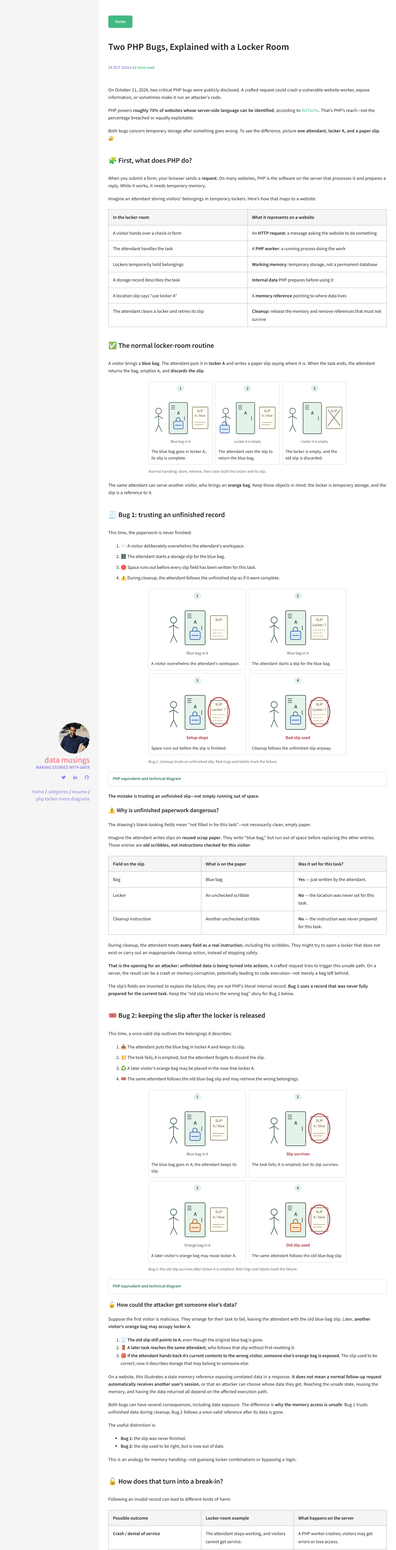
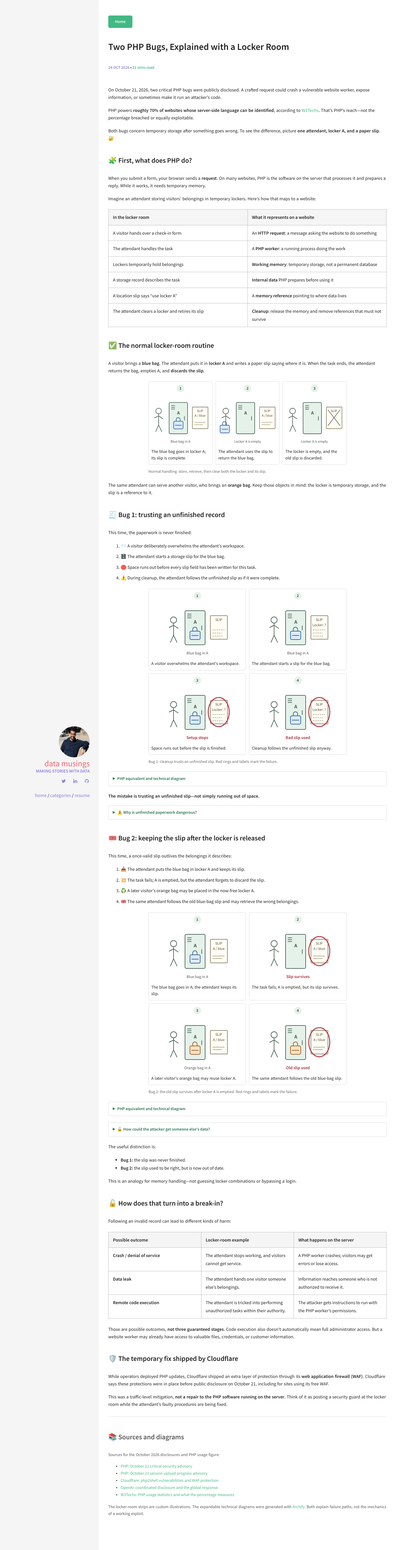
Before and after one commit to kunalkohli/kunalkohli.github.io, a Jekyll site: the page built from _posts/2026-10-24-php-vulnerabilities-locker-room.md, in a window 1280 px wide. Shown: the whole page at 31% size. Built offline with Jekyll 4.4.1, drawn with Linux system fonts in a browser that asks for light colours.

Commit message:
Collapse PHP explanations and remove extra copy and sidebar link

````diff
--- a/_includes/sidebar.html
+++ b/_includes/sidebar.html
@@ -16,7 +16,7 @@
       <li class="nav-item">
         <a href="{{ site.url }}/">home</a>
       </li>
-      {% for page in site.pages %} {% if page.title %}
+      {% for page in site.pages %} {% if page.title and page.nav_exclude != true %}
       <li class="nav-item">
         <a href="{{ site.url }}{{ page.url }}">{{ page.title }}</a>
       </li>
--- a/_posts/2026-10-24-php-vulnerabilities-locker-room.md
+++ b/_posts/2026-10-24-php-vulnerabilities-locker-room.md
@@ -8,7 +8,7 @@ published: true
 post_class: php-locker-post
 ---
 
-<link rel="stylesheet" href="{{ '/css/php-locker-post.css' | relative_url }}?v=5">
+<link rel="stylesheet" href="{{ '/css/php-locker-post.css' | relative_url }}?v=6">
 
 On October 21, 2026, two critical PHP bugs were publicly disclosed. A crafted request could crash a vulnerable website worker, expose information, or sometimes make it run an attacker's code.
 
@@ -69,9 +69,9 @@ Fields that were never initialized are not necessarily safely empty. The recycle
 
 **The mistake is trusting an unfinished slip—not simply running out of space.**
 
-<div id="php-unfinished-example" markdown="1">
-
-#### ⚠️ Why is unfinished paperwork dangerous?
+<details id="php-unfinished-example" class="php-example-notes">
+<summary>⚠️ Why is unfinished paperwork dangerous?</summary>
+<div markdown="1">
 
 The drawing's blank-looking fields mean “not filled in for this task”—not necessarily clean, empty paper.
 
@@ -90,6 +90,7 @@ During cleanup, the attendant treats **every field as a real instruction**, incl
 The slip's fields are invented to explain the failure; they are not PHP's literal internal record. **Bug 1 uses a record that was never fully prepared for the current task.** Keep the “old slip returns the wrong bag” story for Bug 2 below.
 
 </div>
+</details>
 
 ### 🎟️ Bug 2: keeping the slip after the locker is released
 
@@ -110,9 +111,9 @@ This is **CVE-2026-109619**. Not every later request encounters the vulnerable s
 {% endcapture %}
 {% include php-locker-diagram.html id="stale" title="Bug 2: the old slip survives after locker A is emptied" notes=stale_php %}
 
-<div id="php-stale-example" markdown="1">
-
-#### 🔓 How could the attacker get someone else's data?
+<details id="php-stale-example" class="php-example-notes">
+<summary>🔓 How could the attacker get someone else's data?</summary>
+<div markdown="1">
 
 Suppose the first visitor is malicious. They arrange for their task to fail, leaving the attendant with the old blue-bag slip. Later, **another visitor's orange bag may occupy locker A**.
 
@@ -125,6 +126,7 @@ On a website, this illustrates a stale memory reference exposing unrelated data
 Both bugs can have several consequences, including data exposure. The difference is **why the memory access is unsafe**: Bug 1 trusts unfinished data during cleanup; Bug 2 follows a once-valid reference after its data is gone.
 
 </div>
+</details>
 
 The useful distinction is:
 
@@ -151,17 +153,6 @@ While operators deployed PHP updates, Cloudflare shipped an extra layer of prote
 
 This was a traffic-level mitigation, **not a repair to the PHP software running on the server**. Think of it as posting a security guard at the locker room while the attendant's faulty procedures are being fixed.
 
-The guard can help in two ways:
-
-1. **Check what comes in.** A recognizable malicious request can be blocked before it reaches PHP—like rejecting an obviously suspicious form at the entrance.
-2. **Check the whole exchange.** Some forms look ordinary on their own. Cloudflare's **full transaction detection** combines signals from the incoming request and the outgoing response. A matching response can then be blocked before it reaches the requester.
-
-For example, imagine the guard lets a form through because it doesn't provide enough evidence of trouble. The attendant processes it and starts handing back belongings. Now the form **together with what is leaving** reveals a suspicious exchange. The guard can stop that return at the door, reducing the chance of someone walking away with another visitor's belongings.
-
-But **stopping belongings at the exit cannot undo something the attendant already did**. Likewise, blocking a response doesn't reverse code already executed on the server. This protection buys time and adds defense in depth; PHP still needs its security update. Coverage also depends on the applicable rules being enabled and traffic actually passing through the WAF.
-
-The mental model I want to keep is simple: **temporary storage needs accurate references, and failure paths need just as much care as the happy path.**
-
 <div class="php-sources" markdown="1">
 
 ### 📚 Sources and diagrams
--- a/css/php-locker-post.css
+++ b/css/php-locker-post.css
@@ -2,10 +2,14 @@
 .php-locker-post { max-width: 1040px; margin-inline: auto; }
 .php-locker-post .post-content { line-height: 1.7; }
 .php-explainer > ol > li { margin-bottom: 0.6em; }
-.php-technical-notes { margin: 1em 0 1.5em; padding: 0.8em 1em; border: 1px solid #d7ddd9; border-radius: 4px; color: #555; font-size: 0.9em; }
-.php-technical-notes summary { color: #28744f; cursor: pointer; font-weight: 600; }
-.php-technical-notes summary:focus-visible { outline: 2px solid #28744f; outline-offset: 4px; }
-.php-technical-notes[open] summary { margin-bottom: 1em; }
+.php-technical-notes,
+.php-example-notes { margin: 1em 0 1.5em; padding: 0.8em 1em; border: 1px solid #d7ddd9; border-radius: 4px; color: #555; font-size: 0.9em; }
+.php-technical-notes summary,
+.php-example-notes summary { display: list-item; color: #28744f; cursor: pointer; font-weight: 600; }
+.php-technical-notes summary:focus-visible,
+.php-example-notes summary:focus-visible { outline: 2px solid #28744f; outline-offset: 4px; }
+.php-technical-notes[open] summary,
+.php-example-notes[open] summary { margin-bottom: 1em; }
 .php-sources { margin-top: 2em; padding-top: 0.5em; border-top: 1px solid #ddd; color: #555; font-size: 0.9em; }
 
 /* A small comic strip, not another flowchart. Text labels supplement every color. */
--- a/img/php-lockers/README.md
+++ b/img/php-lockers/README.md
@@ -1,3 +1,8 @@
+---
+title: PHP locker-room diagrams
+nav_exclude: true
+---
+
 # PHP locker-room diagrams
 
 The post uses custom locker-room comic strips for the main narrative and optional
@@ -40,6 +45,6 @@ node scripts/test-php-locker-post.cjs /path/to/built/site /path/to/playwright /p
 ```
 
 The check covers the three strips, three boxed tables (including Bug 1's
-unfinished-record example), closed-by-default technical
-notes, keyboard access, unique SVG IDs, the 1040px reading column, and narrow to
+unfinished-record example), closed-by-default examples and technical
+notes, mouse/keyboard access, requested copy removals, unique SVG IDs, the 1040px reading column, and narrow to
 ultrawide layouts without JavaScript.
````
Also changed, not shown: scripts/test-php-locker-post.cjs (+38 -3 lines).
